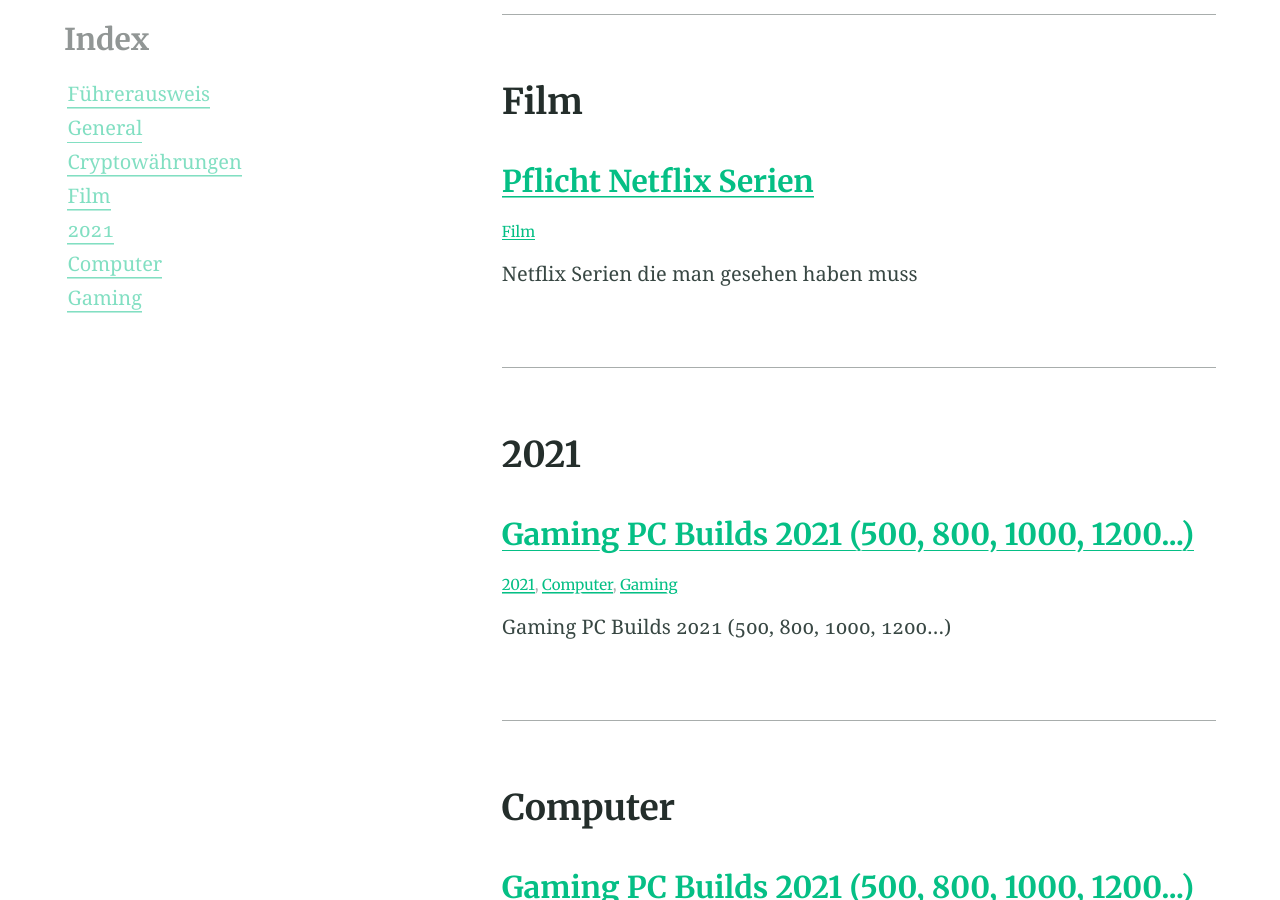
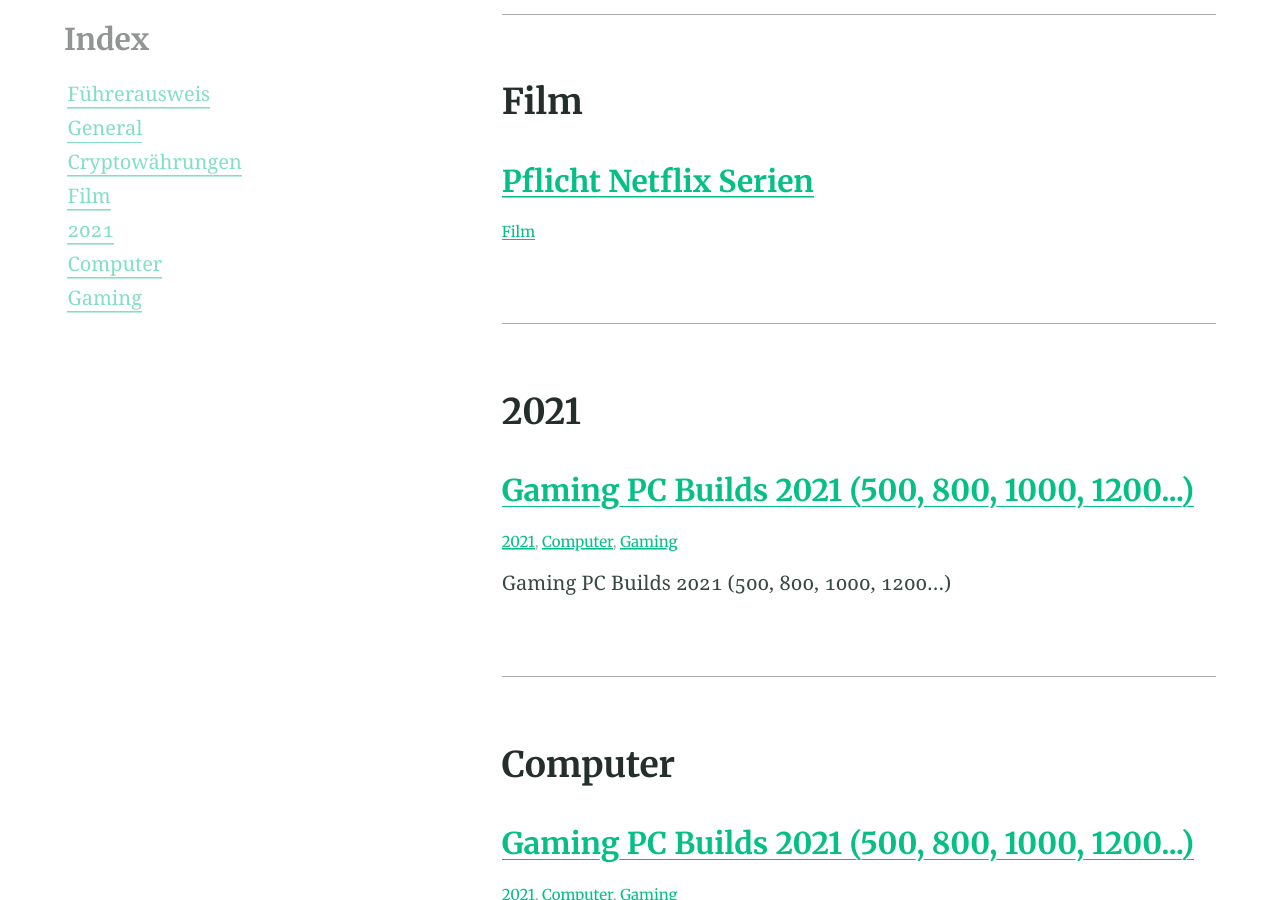
Before and after one commit to joelbrendle/joel_blog, a Jekyll site: the page built from categories.md, in a window 1280 px wide and 900 px high, scrolled down 1352 px. Built offline with Jekyll 4.4.1, drawn with Linux system fonts in a browser that asks for light colours.

Commit message:
Update from Forestry.io Joel Brendle updated _posts/2021-02-18-pflicht-netflix-serien.md

```diff
--- a/_posts/2021-02-18-pflicht-netflix-serien.md
+++ b/_posts/2021-02-18-pflicht-netflix-serien.md
@@ -2,7 +2,7 @@
 title: Pflicht Netflix Serien
 categories:
 - Film
-excerpt: Netflix Serien die man gesehen haben muss
+excerpt: ''
 feature_text: Netflix Serien die man gesehen haben muss
 feature_image: "/uploads/glenn-carstens-peters-eoqhsffbhrk-unsplash.jpg"
 
```
